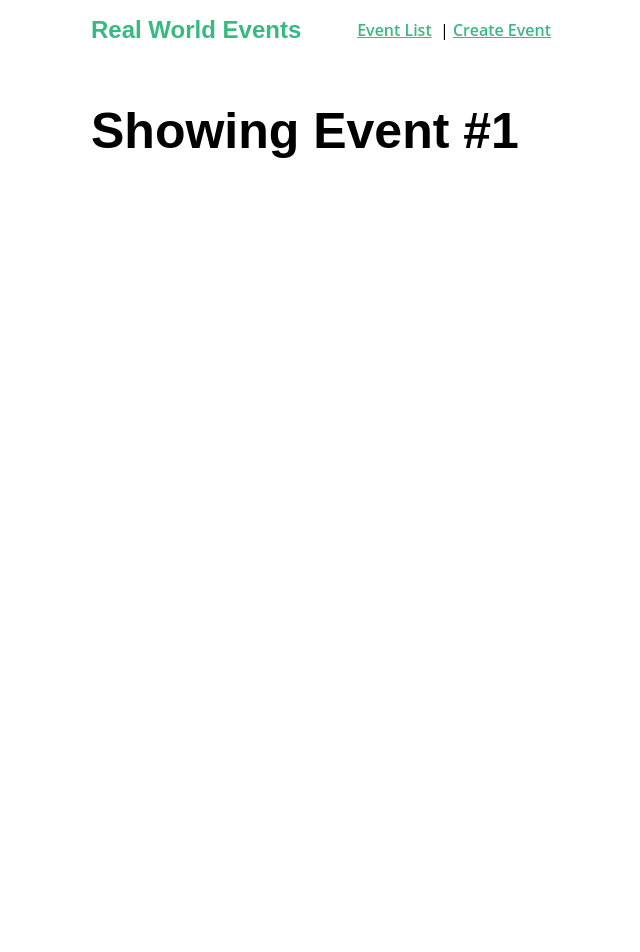
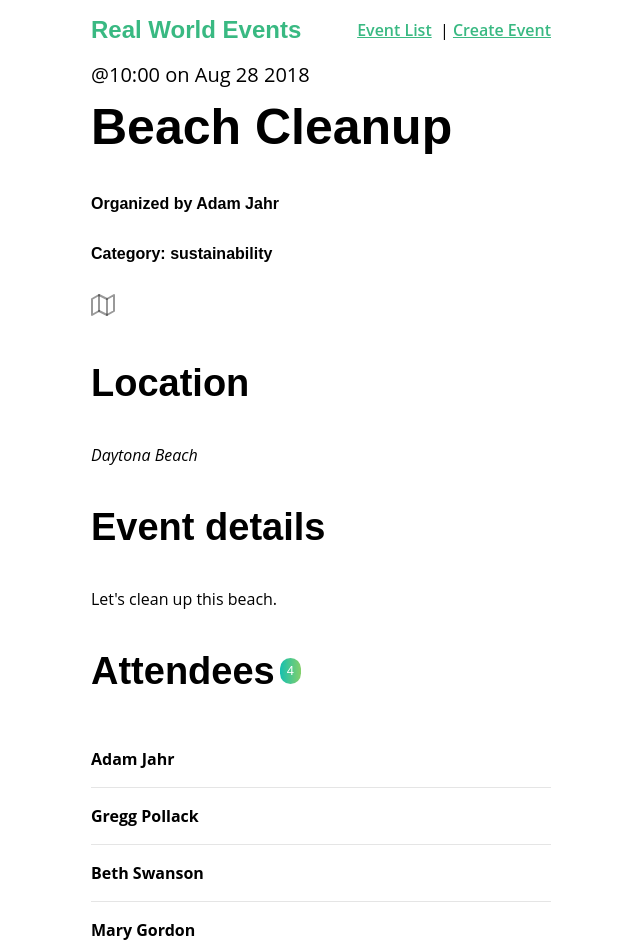
Before and after one commit to IamManchanda/real-world-vue, a Vue app: page /event/1 in a window 1280 px wide. Shown: the top 952 px of the page, without its empty margins (319-959 px from the left). Before the commit the page ends 800 px from the top, so only its background shows below. Built offline with nearby package versions, Linux system fonts and the light colour scheme; data requests are answered from the project's data file.

Commit message:
Revision on API call with axios.

```diff
--- /dev/null
+++ b/db.json
@@ -0,0 +1,72 @@
+{
+  "events": [{
+      "id": 1,
+      "title": "Beach Cleanup",
+      "date": "Aug 28 2018",
+      "time": "10:00",
+      "location": "Daytona Beach",
+      "description": "Let's clean up this beach.",
+      "organizer": "Adam Jahr",
+      "category": "sustainability",
+      "attendees": [{
+          "id": "abc123",
+          "name": "Adam Jahr"
+        },
+        {
+          "id": "def456",
+          "name": "Gregg Pollack"
+        },
+        {
+          "id": "ghi789",
+          "name": "Beth Swanson"
+        },
+        {
+          "id": "jkl101",
+          "name": "Mary Gordon"
+        }
+      ]
+    },
+    {
+      "id": 2,
+      "title": "Park Cleanup",
+      "date": "Nov 12 2018",
+      "time": "12:00",
+      "location": "132 N Magnolia Street, Orlando, Florida",
+      "description": "We're going to clean up this park.",
+      "organizer": "Adam Jahr",
+      "category": "nature",
+      "attendees": [{
+          "id": "ghi789",
+          "name": "Beth Swanson"
+        },
+        {
+          "id": "jkl101",
+          "name": "Mary Gordon"
+        }
+      ]
+    },
+    {
+      "id": 3,
+      "title": "Pet Adoption Day",
+      "date": "Dec 2 2018",
+      "time": "12:00",
+      "location": "132 N Magnolia Street, Orlando, Florida",
+      "description": "Help animals find new homes.",
+      "organizer": "Gregg Pollack",
+      "category": "animal welfare",
+      "attendees": [{
+          "id": "abc123",
+          "name": "Adam Jahr"
+        },
+        {
+          "id": "ghi789",
+          "name": "Beth Swanson"
+        },
+        {
+          "id": "jkl101",
+          "name": "Mary Gordon"
+        }
+      ]
+    }
+  ]
+}
--- a/package.json
+++ b/package.json
@@ -8,6 +8,7 @@
     "lint": "vue-cli-service lint"
   },
   "dependencies": {
+    "axios": "^0.19.0",
     "core-js": "^2.6.5",
     "lodash": "^4.17.15",
     "uuid": "^3.3.3",
--- a/src/components/EventCard.vue
+++ b/src/components/EventCard.vue
@@ -9,8 +9,6 @@
 </template>
 
 <script>
-import uuid from "uuid";
-
 const eventShow = eventId => ({
   name: "event-show",
   params: {
@@ -19,25 +17,15 @@ const eventShow = eventId => ({
 });
 
 export default {
+  props: {
+    event: {
+      type: Object,
+      default: null,
+    },
+  },
   data() {
     return {
       eventShow,
-      event: {
-        id: uuid.v4(),
-        title: "Beach Cleanup",
-        date: "Sat Sep 14 2019",
-        time: "",
-        attendees: [
-          {
-            id: uuid.v4(),
-            name: "MS Dhoni",
-          },
-          {
-            id: uuid.v4(),
-            name: "Virat Kohli",
-          },
-        ],
-      },
     };
   },
 };
--- /dev/null
+++ b/src/services/EventService.js
@@ -0,0 +1,13 @@
+import axios from "axios";
+
+const apiClient = axios.create({
+  baseURL: "http://localhost:3000",
+  withCredentials: false,
+  headers: {
+    Accept: "application/json",
+    "Content-Type": "application/json",
+  },
+});
+
+export const getEvents = () => apiClient.get("/events");
+export const getCurrentEvent = eventId => apiClient.get(`/events/${eventId}`);
--- a/src/store.js
+++ b/src/store.js
@@ -6,5 +6,5 @@ Vue.use(Vuex);
 export default new Vuex.Store({
   state: {},
   mutations: {},
-  actions: {}
+  actions: {},
 });
--- a/src/views/EventList.vue
+++ b/src/views/EventList.vue
@@ -1,19 +1,32 @@
 <template>
   <div>
     <h1>Event Listing</h1>
-    <event-card />
+    <event-card v-for="event in events" :key="event.id" :event="event" />
   </div>
 </template>
 
 <script>
 import EventCard from "@/components/EventCard.vue";
+import { getEvents } from "@/services/EventService.js";
 
 export default {
   components: {
     EventCard,
   },
   data() {
-    return {};
+    return {
+      events: [],
+    };
+  },
+  created() {
+    (async () => {
+      try {
+        const { data: events } = await getEvents();
+        this.events = events;
+      } catch (error) {
+        console.error(error);
+      }
+    })();
   },
 };
 </script>
--- a/src/views/EventShow.vue
+++ b/src/views/EventShow.vue
@@ -1,18 +1,80 @@
 <template>
   <div>
-    <h1>Showing Event #{{ eventId }}</h1>
+    <div class="event-header">
+      <span class="eyebrow">@{{ event.time }} on {{ event.date }}</span>
+      <h1 class="title">{{ event.title }}</h1>
+      <h5>Organized by {{ event.organizer }}</h5>
+      <h5>Category: {{ event.category }}</h5>
+    </div>
+    <BaseIcon name="map">
+      <h2>Location</h2>
+    </BaseIcon>
+    <address>{{ event.location }}</address>
+    <h2>Event details</h2>
+    <p>{{ event.description }}</p>
+    <h2>
+      Attendees
+      <span class="badge -fill-gradient">{{
+        event.attendees ? event.attendees.length : 0
+      }}</span>
+    </h2>
+    <ul class="list-group">
+      <li
+        v-for="(attendee, index) in event.attendees"
+        :key="index"
+        class="list-item"
+      >
+        <b>{{ attendee.name }}</b>
+      </li>
+    </ul>
   </div>
 </template>
 
 <script>
+import { getCurrentEvent } from "@/services/EventService.js";
+
 export default {
   props: {
     eventId: {
-      type: Number,
+      type: [Number, String],
       default: 0,
     },
+  },
+  data() {
+    return {
+      event: {},
+    };
+  },
+  created() {
+    (async () => {
+      try {
+        const { data: event } = await getCurrentEvent(this.eventId);
+        this.event = event;
+      } catch (error) {
+        console.error(error);
+      }
+    })();
   },
 };
 </script>
 
-<style></style>
+<style scoped>
+.location {
+  margin-bottom: 0;
+}
+.location > .icon {
+  margin-left: 10px;
+}
+.event-header > .title {
+  margin: 0;
+}
+.list-group {
+  margin: 0;
+  padding: 0;
+  list-style: none;
+}
+.list-group > .list-item {
+  padding: 1em 0;
+  border-bottom: solid 1px #e5e5e5;
+}
+</style>
```
Also changed, not shown: 2 other files (tests, documents, lock files or other folders).
